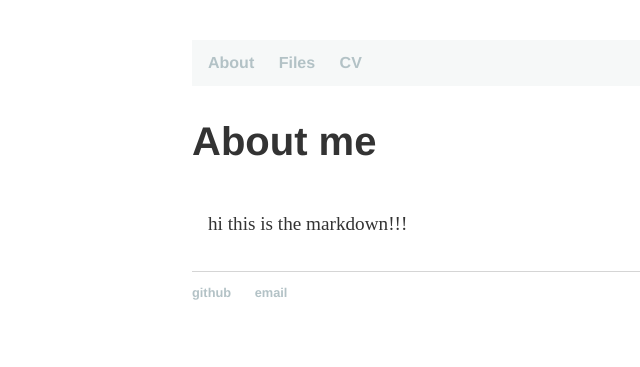
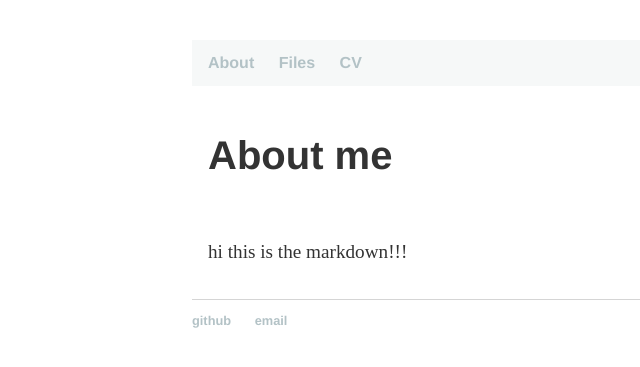
Before and after one commit to lena-kilian/lena-kilian.github.io, a Jekyll site: the page built from index.md, in a window 1280 px wide. Shown: the top 367 px of the page, without its empty margins (0-640 px from the left). Built offline with Jekyll 4.4.1, drawn with Linux system fonts in a browser that asks for light colours; our own code applies the rules of GitHub Pages for plain Markdown files.

Commit message:
Update main.css

```diff
--- a/css/main.css
+++ b/css/main.css
@@ -33,16 +33,19 @@ h1 {Times
     font-size: 3em;
     font-family:'Helvetica';
     color: #333;
+    padding: 14px 16px;
 }
 h2 {
     font-size: 2.5em;
     font-family:'Helvetica';
     color: #333;
+    padding: 14px 16px;
 }
 h3 {
     font-size: 2em;
     font-family:'Helvetica';
     color: #333;
+    padding: 14px 16px;
 }
 p {
     font-size: 1.2em;
```
